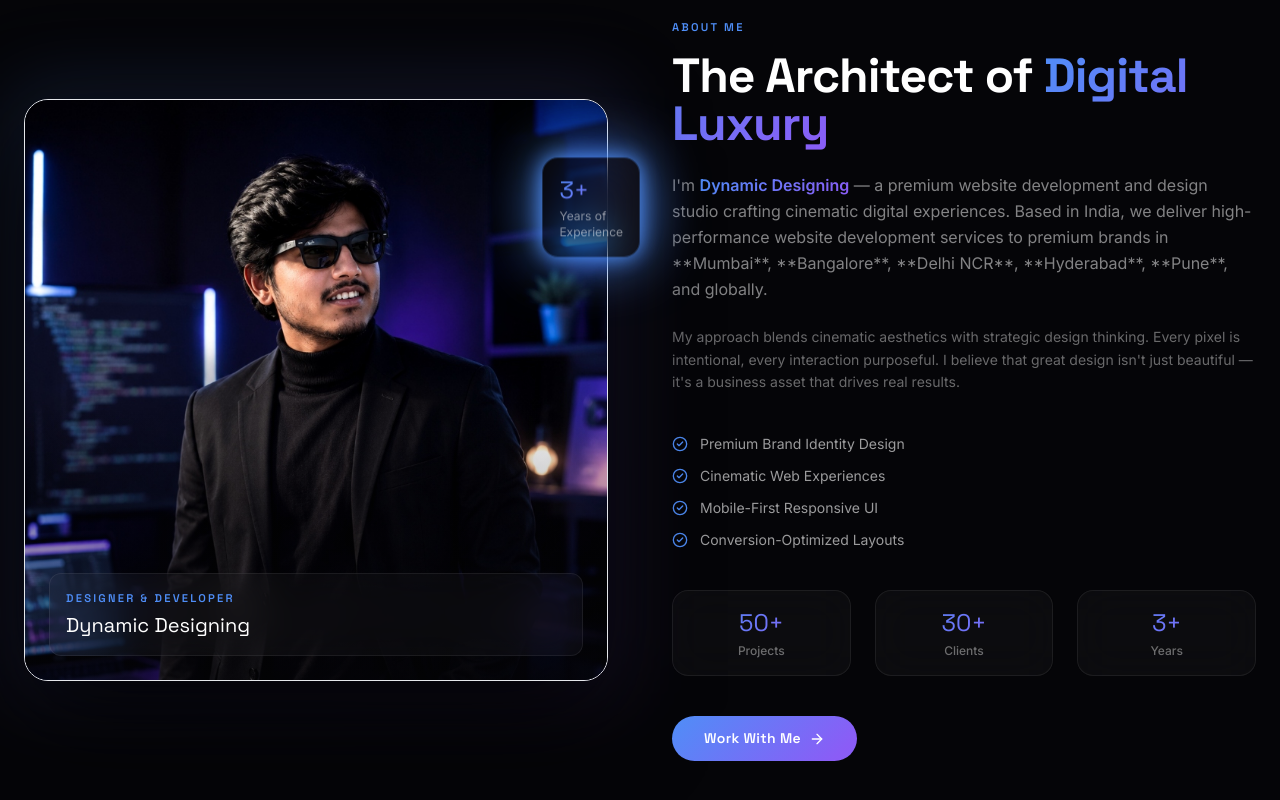
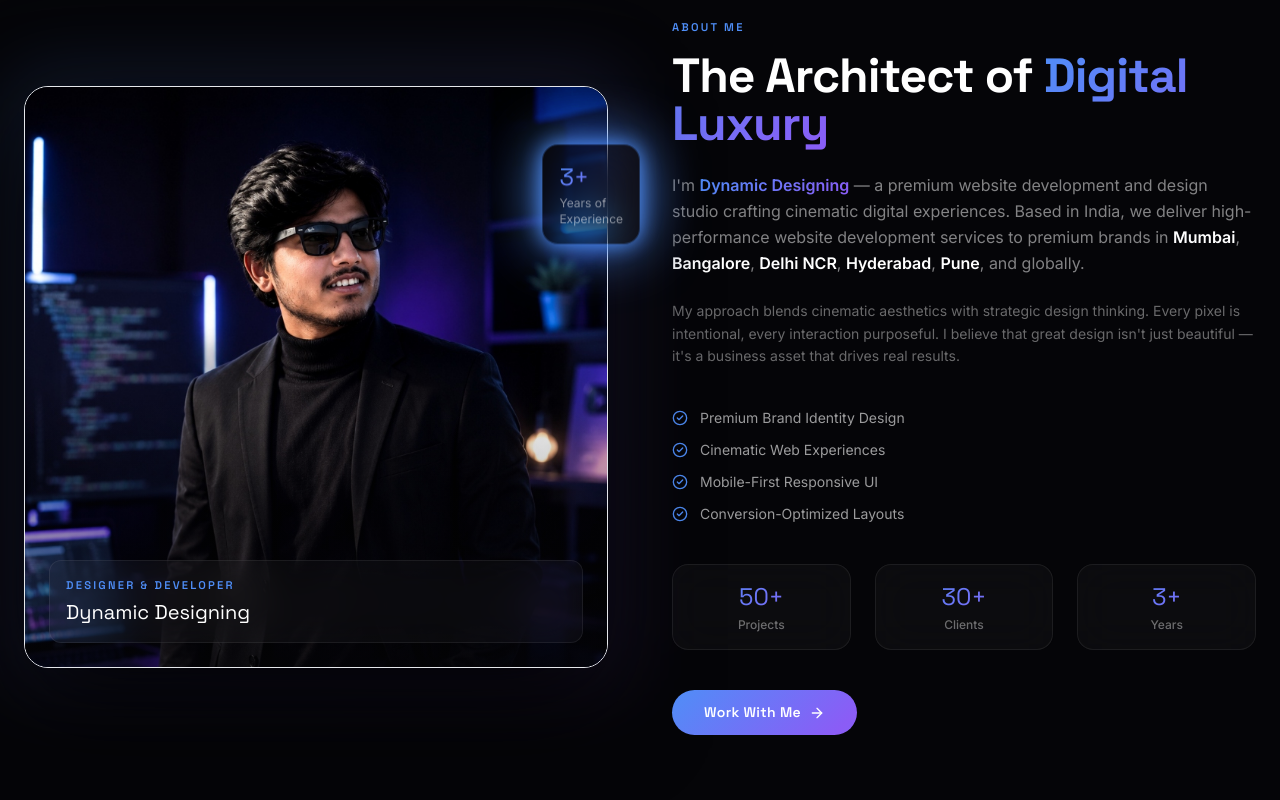
Before and after one commit to gauravnagar7504-dot/portpolio, a React (Vite) app: page / in a window 1280 px wide. Shown: the part 980-1780 px from the top of the page. Built offline with nearby package versions, Linux system fonts and the light colour scheme; no server answers.

Commit message:
fix: render bold city names correctly using strong tags instead of raw markdown asterisks

```diff
--- a/src/components/About.jsx
+++ b/src/components/About.jsx
@@ -77,7 +77,7 @@
 
             <motion.p {...fadeUp(0.2)} className="text-white/50 text-base leading-relaxed mb-6">
             I'm <span className="text-gradient font-semibold">Dynamic Designing</span> — a premium website development and design studio
-              crafting cinematic digital experiences. Based in India, we deliver high-performance website development services to premium brands in **Mumbai**, **Bangalore**, **Delhi NCR**, **Hyderabad**, **Pune**, and globally.
+              crafting cinematic digital experiences. Based in India, we deliver high-performance website development services to premium brands in <strong className="text-white font-semibold">Mumbai</strong>, <strong className="text-white font-semibold">Bangalore</strong>, <strong className="text-white font-semibold">Delhi NCR</strong>, <strong className="text-white font-semibold">Hyderabad</strong>, <strong className="text-white font-semibold">Pune</strong>, and globally.
             </motion.p>
 
             <motion.p {...fadeUp(0.3)} className="text-white/40 text-sm leading-relaxed mb-10">
```
